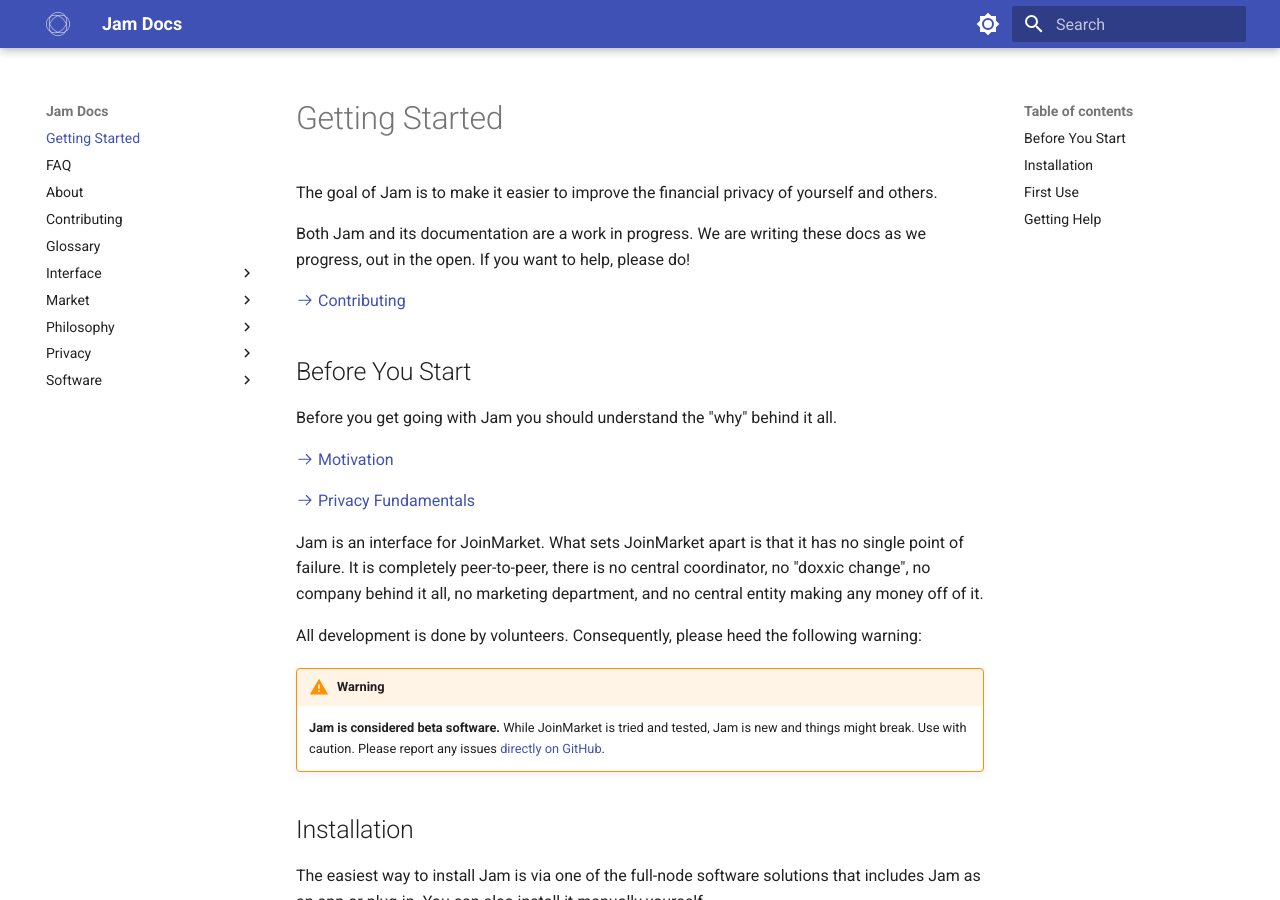
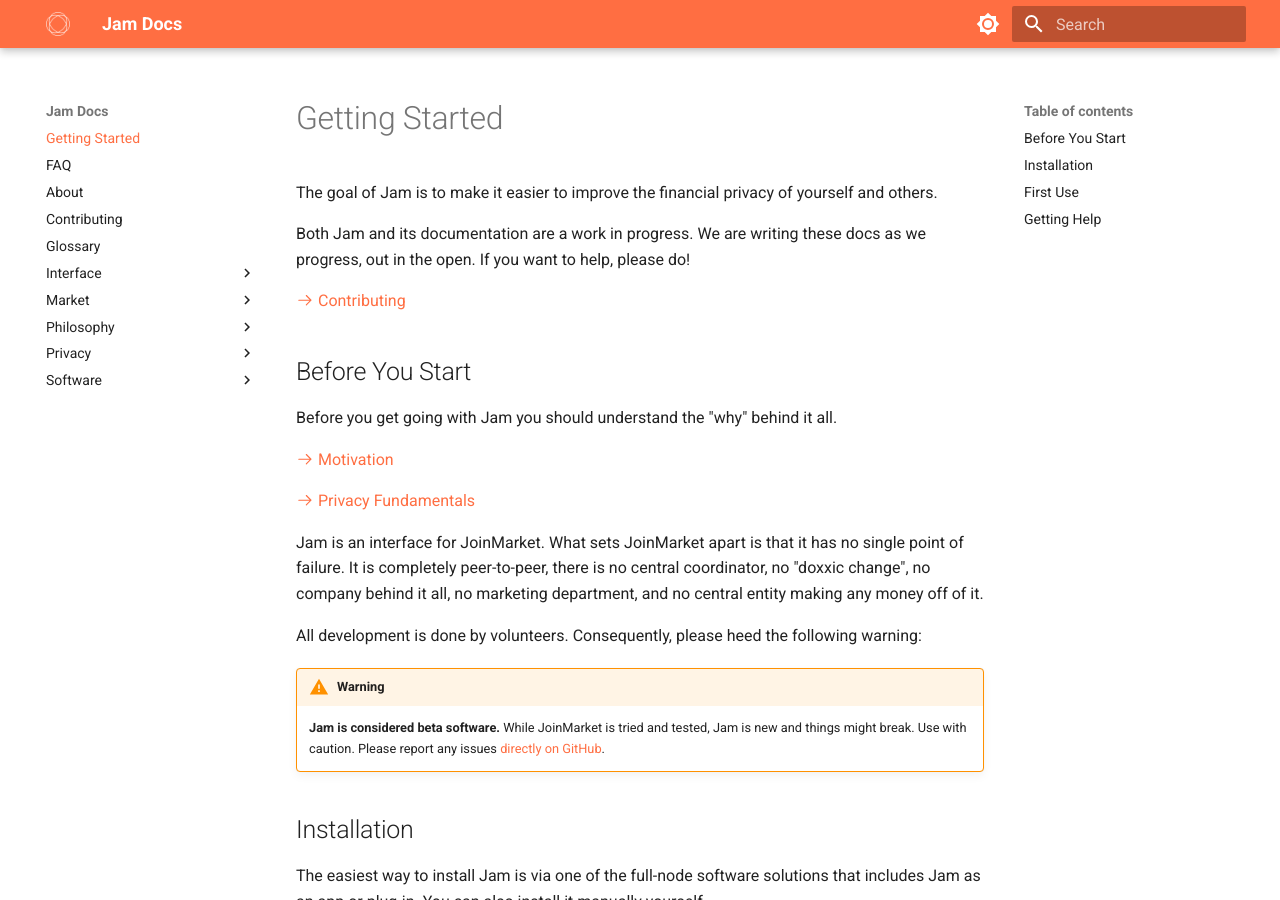
Before and after one commit to joinmarket-webui/jamdocs, an MkDocs documentation site: the page built from docs/index.md, in a window 1280 px wide and 900 px high. Built offline with MkDocs 1.6.1 and Material for MkDocs 9.7.7, drawn with Linux system fonts in a browser that asks for light colours.

Commit message:
style: respect dark/light system preference

```diff
--- a/mkdocs.yml
+++ b/mkdocs.yml
@@ -6,13 +6,19 @@
   palette:
 
     # Palette toggle for light mode
-    - scheme: default
+    - media: "(prefers-color-scheme: light)"
+      scheme: default
+      primary: deep orange
+      accent: deep orange
       toggle:
         icon: material/brightness-7
         name: Switch to dark mode
 
     # Palette toggle for dark mode
-    - scheme: slate
+    - media: "(prefers-color-scheme: dark)"
+      scheme: slate
+      primary: deep orange
+      accent: deep orange
       toggle:
         icon: material/brightness-4
         name: Switch to light mode
```
